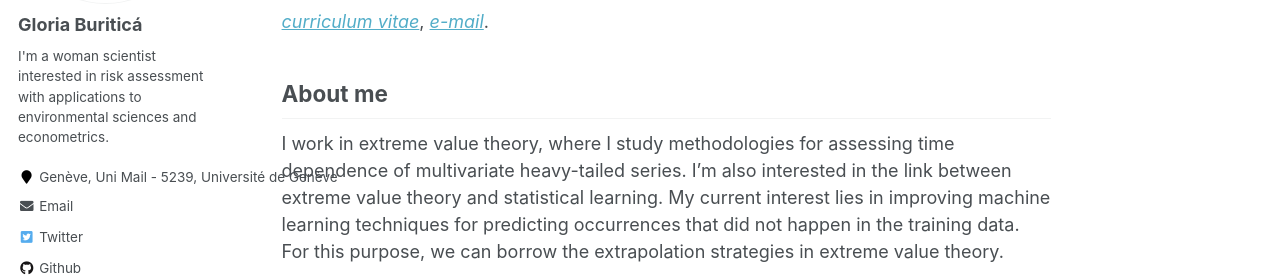
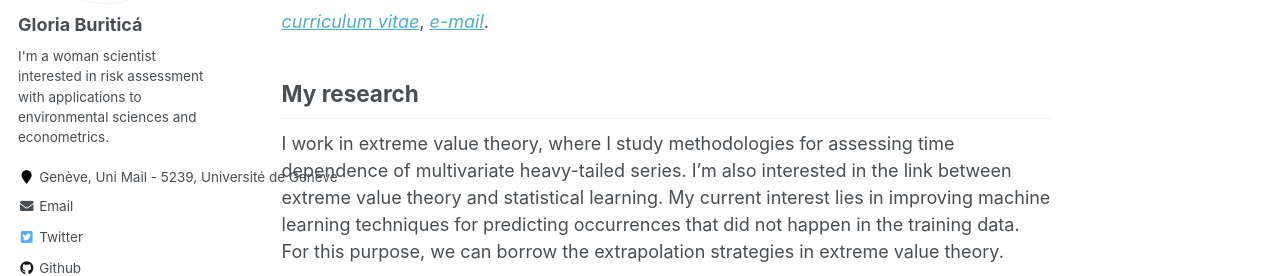
Before and after one commit to GBuritica/GBuritica.github.io, a Jekyll site: the page built from _pages/about.md, in a window 1280 px wide and 1193 px high. Shown: the part 284-560 px from the top of the window. Built offline with Jekyll 4.4.1, drawn with Linux system fonts in a browser that asks for light colours; some web fonts are replaced.

Commit message:
Update about.md

```diff
--- a/_pages/about.md
+++ b/_pages/about.md
@@ -15,7 +15,7 @@ I am a postdoctoral researcher at the [Université de Genève](https://www.unige
 [*curriculum vitae*](/files/CV_BURITICA.pdf), [*e-mail*](mailto:gloria.buriticaborda@unige.ch).
 
 
-## About me
+## My research
 
 I work in extreme value theory, where I study methodologies for assessing time dependence of multivariate heavy-tailed series. I'm also interested in the link between extreme value theory and statistical learning. My current interest lies in improving machine learning techniques for predicting occurrences that did not happen in the training data. For this purpose, we can borrow the extrapolation strategies in extreme value theory.
 
```
